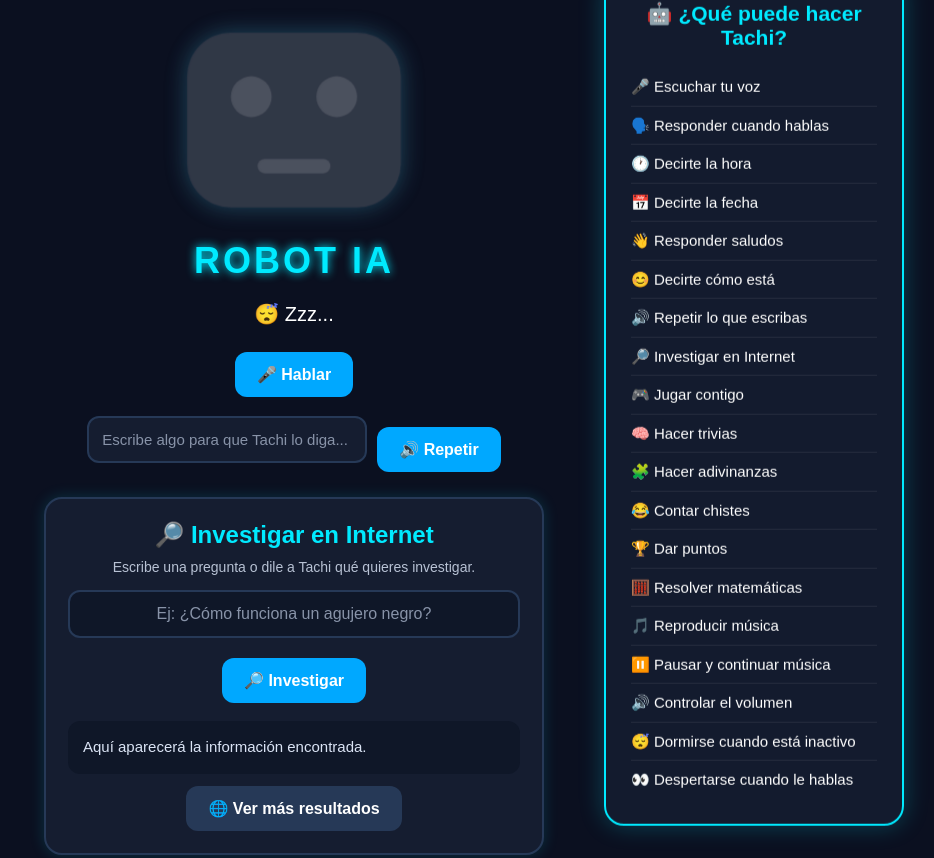
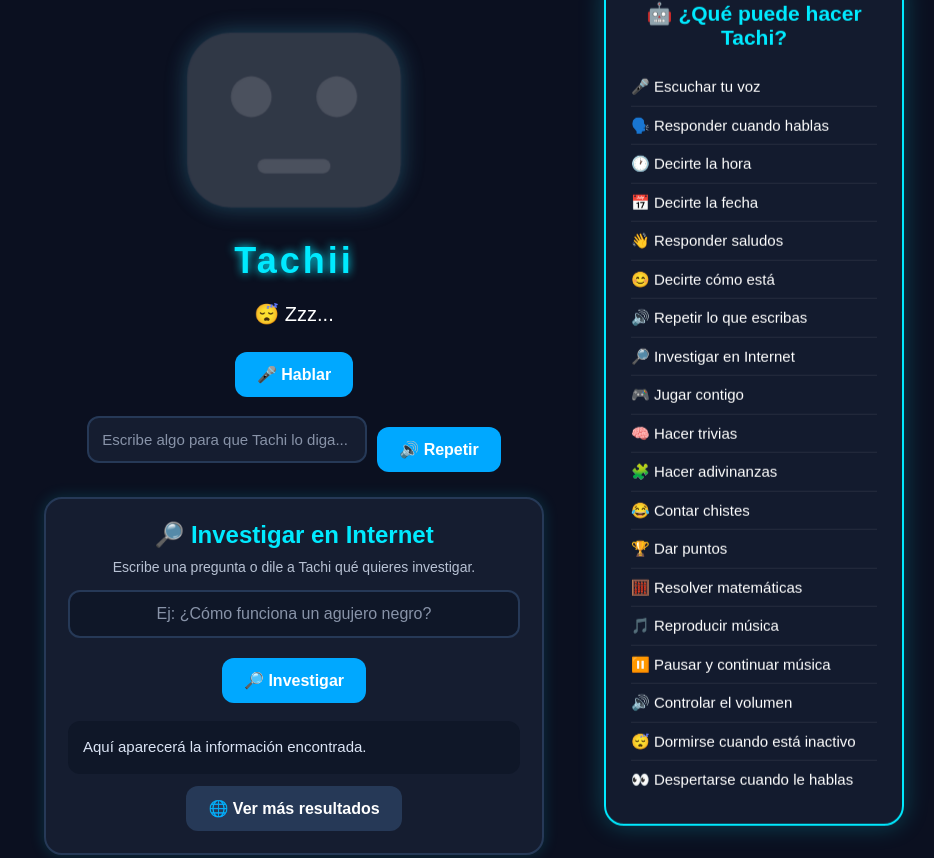
Before and after one commit to alex2010hernandez28-maker/Tachi, a plain HTML site: page index.html in a window 1280 px wide. Shown: the top 858 px of the page, without its empty margins (346-1280 px from the left). Drawn offline with Linux system fonts and the light colour scheme.

Commit message:
Update index.html

```diff
--- a/index.html
+++ b/index.html
@@ -4,7 +4,7 @@
     <meta charset="UTF-8">
     <meta name="viewport" content="width=device-width, initial-scale=1.0">
 
-    <title>Mi Robot IA</title>
+    <title>Tachii</title>
 
     <link rel="stylesheet" href="style.css">
 </head>
@@ -22,7 +22,7 @@
 
         </div>
 
-        <h1>ROBOT IA</h1>
+        <h1>Tachii</h1>
 
         <p id="mensaje">
             Hola 👋
```
